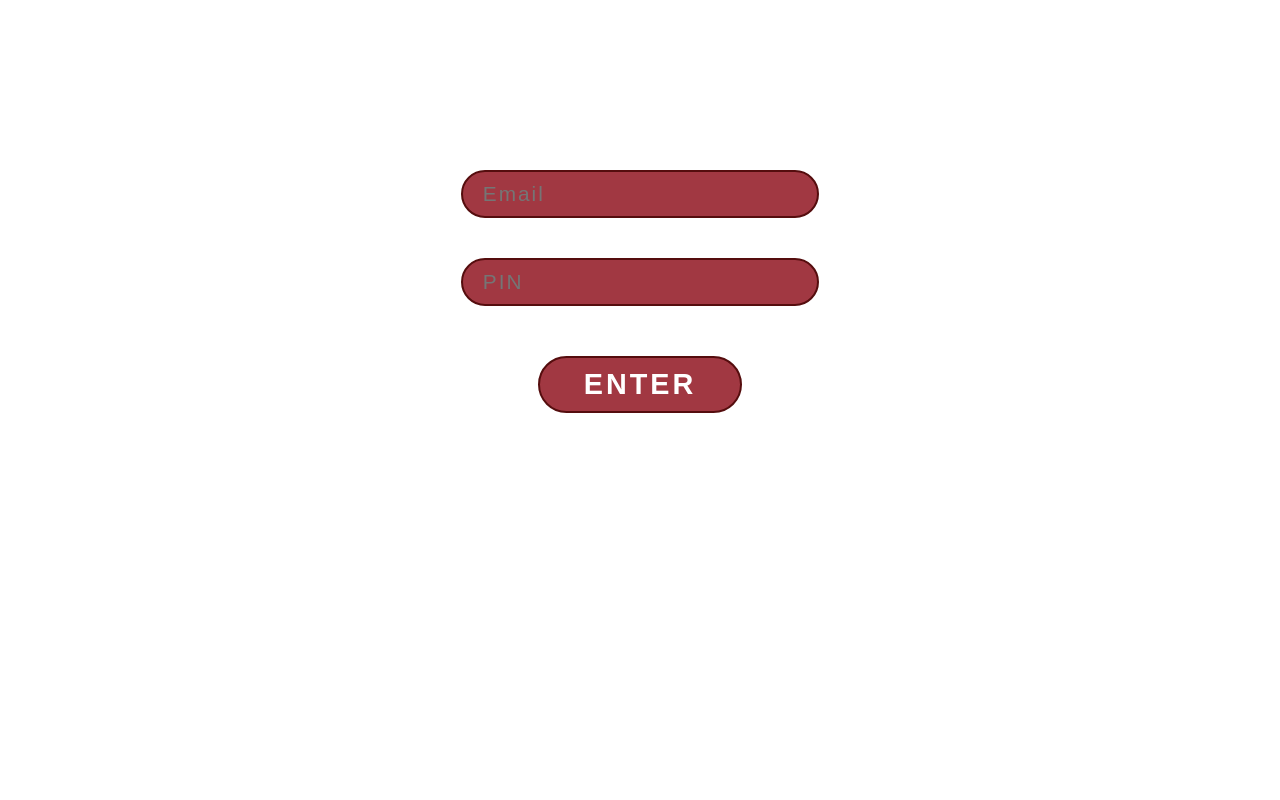
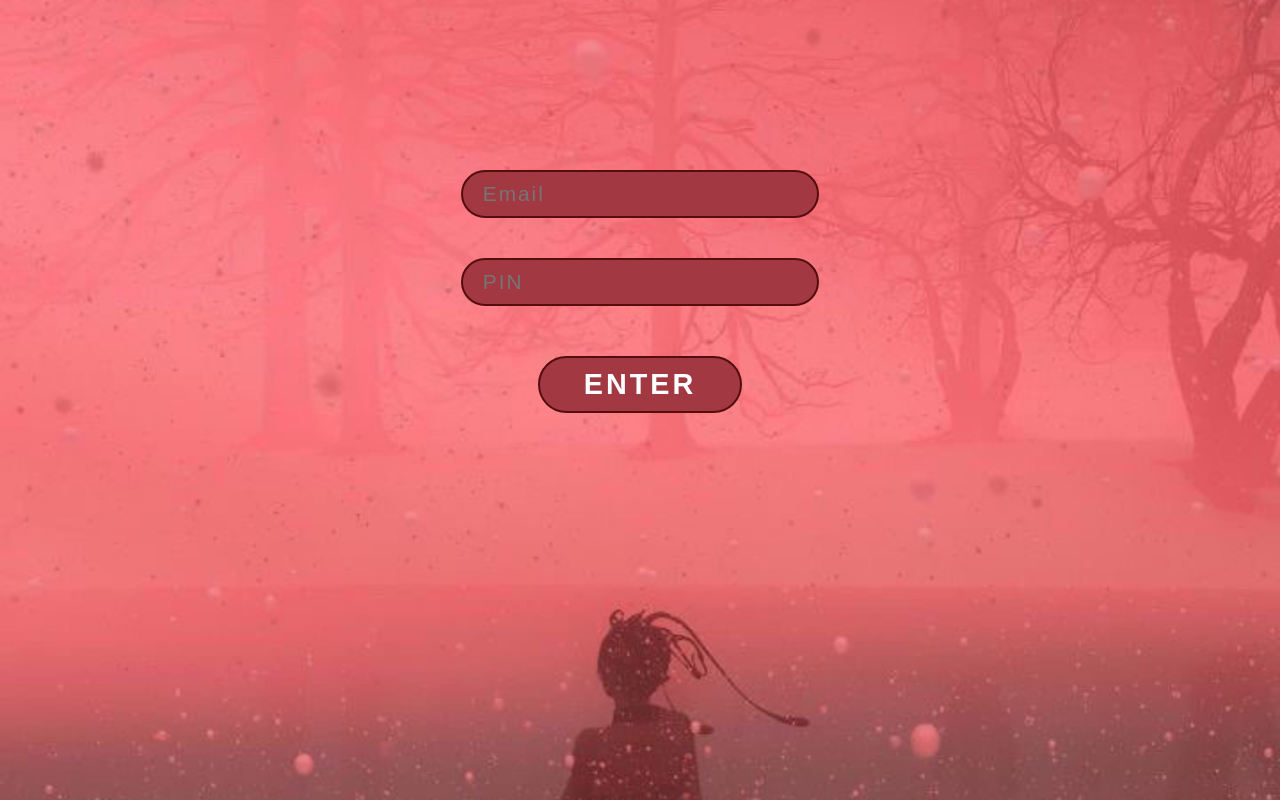
Before and after one commit to Opeyemi-codes/atmReplica, a plain HTML site: page index.html in a window 1280 px wide. Drawn offline with Linux system fonts and the light colour scheme; the site is published under a folder, as on GitHub Pages, so addresses that start at the root find nothing.

Commit message:
phase two

```diff
--- a/css/atmReplca.css
+++ b/css/atmReplca.css
@@ -30,7 +30,7 @@ body {
     /* animation: "fadeInUp"; */
     /* animation-delay:"300ms"; */
     /* opacity: 1; */
-    background-image: url(/images/bgOne.jpg);
+    background-image: url(../images/bgOne.jpg);
     background-size: cover;
     background-position-y:center;
     background-repeat: no-repeat;
```
